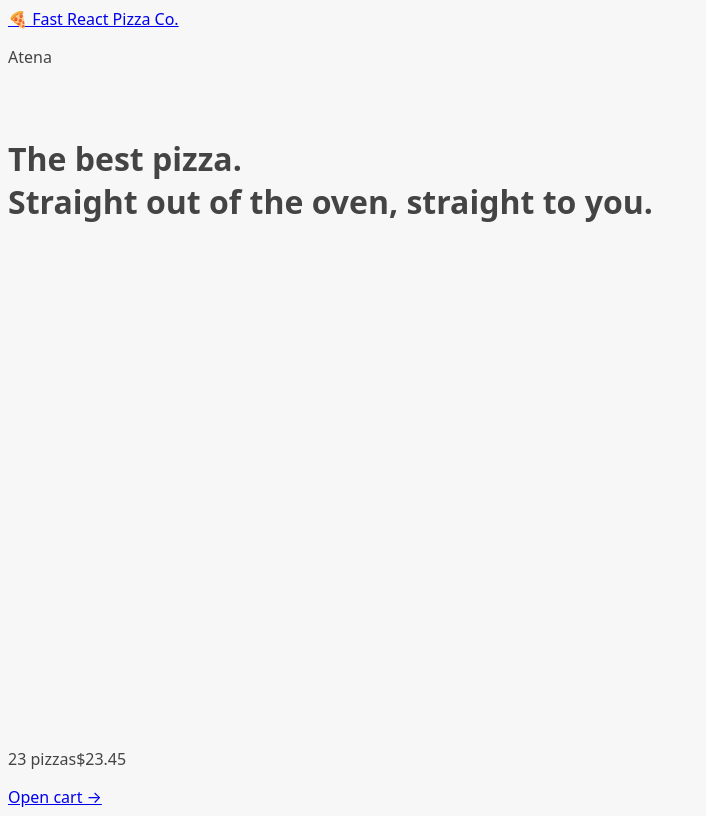
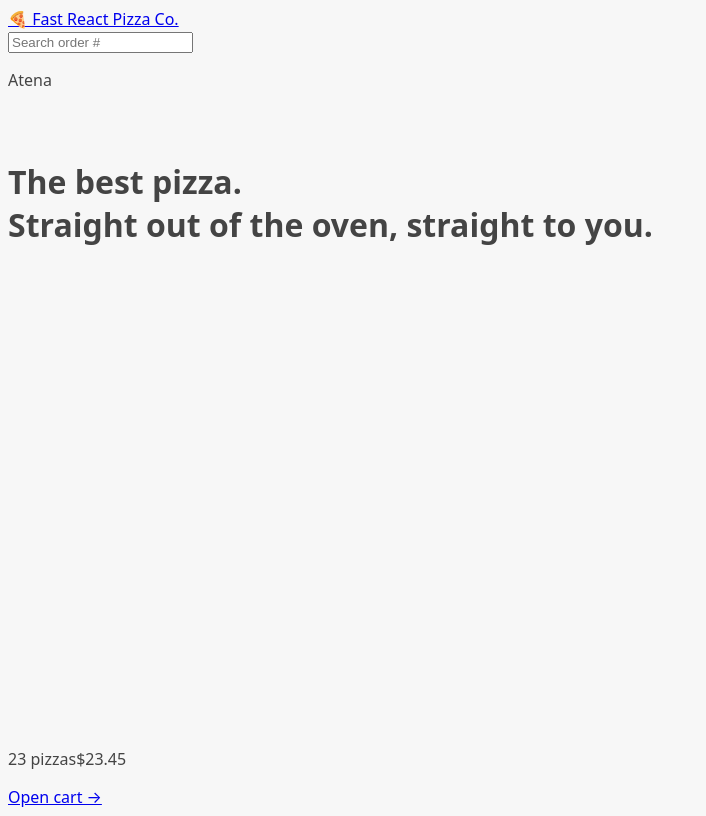
Before and after one commit to atenajoon/fast-react-pizza, a React (Vite) app: page / in a window 1280 px wide. Shown: the whole page, without its empty margins (0-706 px from the left). Built offline with nearby package versions, Linux system fonts and the light colour scheme.

Commit message:
Search Order with an id created, need to be connected to getOrder

```diff
--- /dev/null
+++ b/src/features/order/SearchOrder.jsx
@@ -0,0 +1,26 @@
+import { useState } from 'react';
+import { useNavigate } from 'react-router-dom';
+
+function SearchOrder() {
+  const [query, setQuery] = useState('');
+  const navigate = useNavigate();
+
+  function handleSubmit(e) {
+    e.preventDefault();
+    if (!query) return;
+    navigate(`/order/${query}`);
+    setQuery('');
+  }
+
+  return (
+    <form onSubmit={handleSubmit}>
+      <input
+        value={query}
+        onChange={(e) => setQuery(e.target.value)}
+        placeholder='Search order #'
+      />
+    </form>
+  );
+}
+
+export default SearchOrder;
--- a/src/ui/AppLayout.jsx
+++ b/src/ui/AppLayout.jsx
@@ -11,6 +11,7 @@
     <div className='layout'>
       {isLoading && <Loader />}
       <Header />
+
       <main>
         <Outlet />
       </main>
--- a/src/ui/Header.jsx
+++ b/src/ui/Header.jsx
@@ -1,9 +1,11 @@
 import { Link } from 'react-router-dom';
+import SearchOrder from '../features/order/SearchOrder';
 
 function Header() {
   return (
     <header>
       <Link to='/'>🍕 Fast React Pizza Co.</Link>
+      <SearchOrder />
       <p> Atena</p>
     </header>
   );
```
